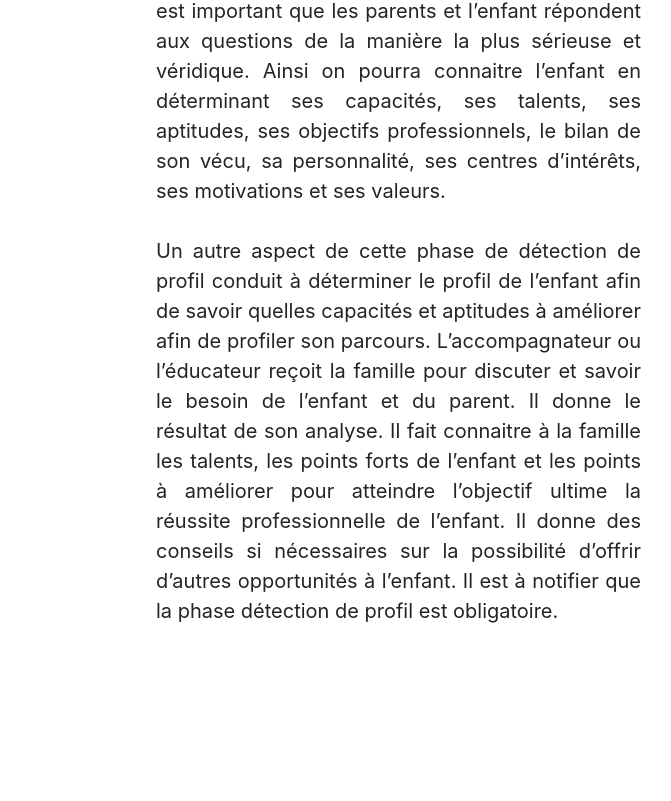
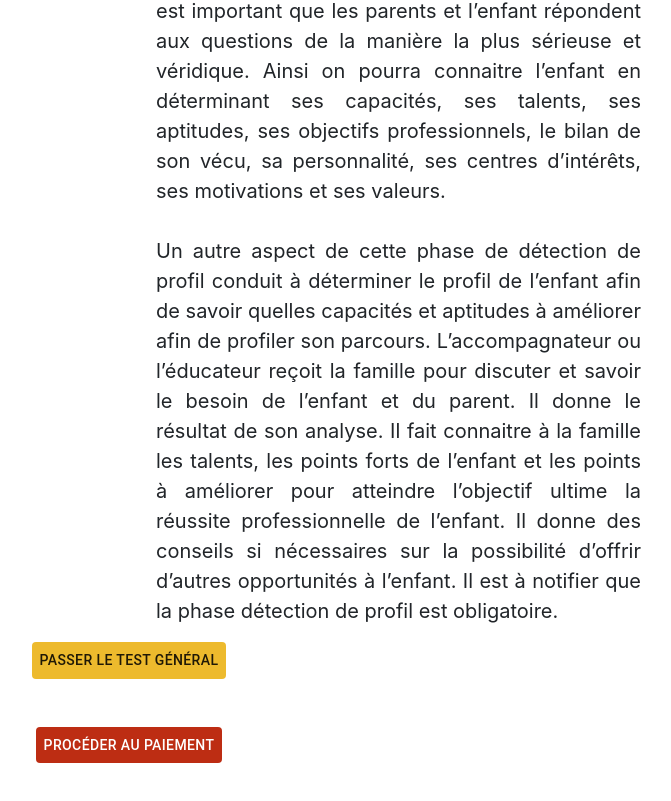
Before and after one commit to ddidjeira/cdab, a React (Create React App) app: page /expertises/studentProfil in a window 1280 px wide. Shown: the part 1014-1815 px from the top of the page, without its empty margins (511-1182 px from the left). Before the commit the page ends 1756 px from the top, so only its background shows below. Built offline with nearby package versions, Linux system fonts and the light colour scheme.

Commit message:
working in question btn

```diff
--- a/routes/User.js
+++ b/routes/User.js
@@ -70,6 +70,8 @@ route.post('/login', async (req,res)=>{
                     city: findUser.city,
                     situation: findUser.situation,
                     validSold: findUser.validSold,
+                    quizFirstStep: findUser.quizFirstStep,
+                    quizSecondStep: findUser.quizSecondStep,
                 })
             } else {
                 return res.status(409).json({text: "Password error"})
--- a/src/SubExpertises/StudentProfil.js
+++ b/src/SubExpertises/StudentProfil.js
@@ -27,6 +27,14 @@ const styles = theme => ({
             backgroundColor: "#E58F1E",
         },
     },
+    btnQuizPayment: {
+        backgroundColor: "#bd2d13",
+        '&:hover': {
+            // textDecoration: 'underline',
+            backgroundColor: "#E58F1E",
+        },
+        color: "white",
+    },
     profilImage:{
         width: "100%",
         height: "500px",
@@ -40,12 +48,21 @@ class StudentProfil extends Component {
         super(props);
         this.state = {
             auth: false,
+            afterPayment: false,
+            specificTest: false,
         };
     }
 
     componentDidMount() {
         if(localStorage.getItem("token") !== null){
             this.setState({auth: true})
+        }
+        if(localStorage.getItem("validSold") === "true"
+            && localStorage.getItem("quizFirstStep") === "true"){
+            this.setState({afterPayment: true})
+        }
+        if(localStorage.getItem("quizSecondStep") === "false"){
+            this.setState({specificTest: true})
         }
         //alert("auth : "+this.state.auth + " token : "+localStorage.getItem("token"))
     }
@@ -66,6 +83,10 @@ class StudentProfil extends Component {
             alert("Veuillez tout d'abord créer un compte ou vous connecter!");
             window.location.href = '/login';
         }
+    };
+
+    doPayment = () =>{
+      alert("loading...");
     };
 
     render() {
@@ -105,12 +126,19 @@ class StudentProfil extends Component {
                                 </p>
                             </div>
                         </div>
+                        <Button className={classes.btnQuiz}
+                                onClick={() => this.specificPath("/studentPrincipal")}
+                                disabled={this.state.afterPayment}
+                        >
+                            Passer le test général
+                        </Button><br/><br/>
                         {localStorage.getItem("situation") !== "Parent" &&(
                             <div>
                                 {localStorage.getItem("validSold") === "false" &&(
                                     <div>
                                         <Button className={classes.btnQuiz}
                                                 onClick={() => this.specificPath("/studentPrincipal")}
+                                                disabled={this.state.afterPayment}
                                         >
                                             Passer le test général
                                         </Button>
@@ -121,6 +149,7 @@ class StudentProfil extends Component {
                                         {localStorage.getItem("situation") !== "Primaire" && (
                                             <Button className={classes.btnQuiz}
                                                     onClick={() => this.specificPath("/PostBac")}
+                                                    disabled={this.state.specificTest}
                                             >
                                                 Passer le test spécifique
                                             </Button>
@@ -128,6 +157,7 @@ class StudentProfil extends Component {
                                         {localStorage.getItem("situation") === "Primaire" && (
                                             <Button className={classes.btnQuiz}
                                                     onClick={() => this.specificPath("/Primaire")}
+                                                    disabled={this.state.specificTest}
                                             >
                                                 Passer le test spécifique
                                             </Button>
@@ -142,16 +172,17 @@ class StudentProfil extends Component {
                                     <div>
                                         <Button className={classes.btnQuiz}
                                                 onClick={() => this.specificPath("/Parent1")}
+                                                disabled={this.state.afterPayment}
                                         >
                                             Passer le test général
                                         </Button>
                                     </div>
                                 )}
-
                                 {localStorage.getItem("validSold") === "true" && (
                                     <div>
                                         <Button className={classes.btnQuiz}
                                                 onClick={() => this.specificPath("/Parent2")}
+                                                disabled={this.state.specificTest}
                                         >
                                             Passer le test spécifique
                                         </Button>
@@ -159,6 +190,14 @@ class StudentProfil extends Component {
                                 )}
                             </div>
                         )}
+                        <br/>
+                        <div>
+                            <Button className={classes.btnQuizPayment}
+                                    onClick={this.doPayment}
+                            >
+                                Procéder au paiement
+                            </Button>
+                        </div>
                     </div>
                 </div>
             </div>
--- a/src/connexion/Login.js
+++ b/src/connexion/Login.js
@@ -58,6 +58,8 @@ class Login extends Component {
                     localStorage.setItem("city",res.data.city);
                     localStorage.setItem("situation",res.data.situation);
                     localStorage.setItem("validSold",res.data.validSold);
+                    localStorage.setItem("quizFirstStep",res.data.quizFirstStep);
+                    localStorage.setItem("quizSecondStep",res.data.quizSecondStep);
                     window.location.href = "/";
                 }
             })
```
